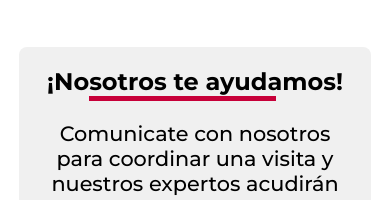
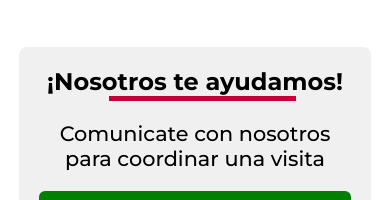
Before and after one commit to erikcba/pagina-service-electrodomesticos, a plain HTML site: page index.html in a window 390 px wide. Shown: the part 861-1061 px from the top of the page. Drawn offline with nearby package versions, Linux system fonts and the light colour scheme; a web font is replaced by a local one.

Commit message:
nuevos ajustes en responsive

```diff
--- a/estilos.css
+++ b/estilos.css
@@ -805,6 +805,10 @@ html{
   margin-bottom: 60px;
 }
 
+.cotizacion__contenido {
+  gap: 20px;
+}
+
 .cotizacion__texto-titulo {
   font-size: 1.5rem;
   font-weight: bold;
@@ -813,7 +817,7 @@ html{
 .cotizacion__texto-titulo::after {
   top: auto;
   right: 50px;
-  left: 50px;
+  left: 70px;
   width: 60%;
 }
 
@@ -906,6 +910,7 @@ font-size: 1.4rem;
 .footer__texto {
   width: auto;
   font-size: 0.6rem;
+  padding-bottom: 10px;
 }
 
 .footer__redes {
--- a/index.html
+++ b/index.html
@@ -109,7 +109,7 @@
                     <div class="cotizacion__texto">
 
                         <p class="cotizacion__texto-titulo">¡Nosotros te ayudamos!</p>
-                        <p class="cotizacion__texto-parrafo">Comunicate con nosotros para coordinar una visita y nuestros expertos acudirán cuanto antes.</p>
+                        <p class="cotizacion__texto-parrafo">Comunicate con nosotros para coordinar una visita</p>
 
                     </div>
 
```
